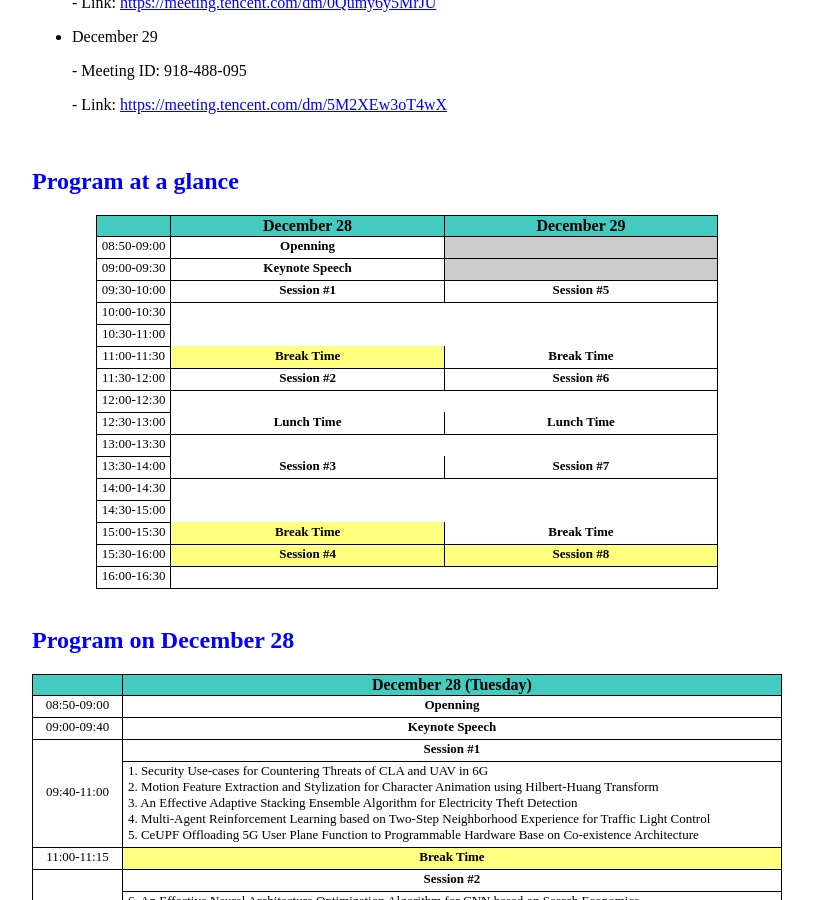
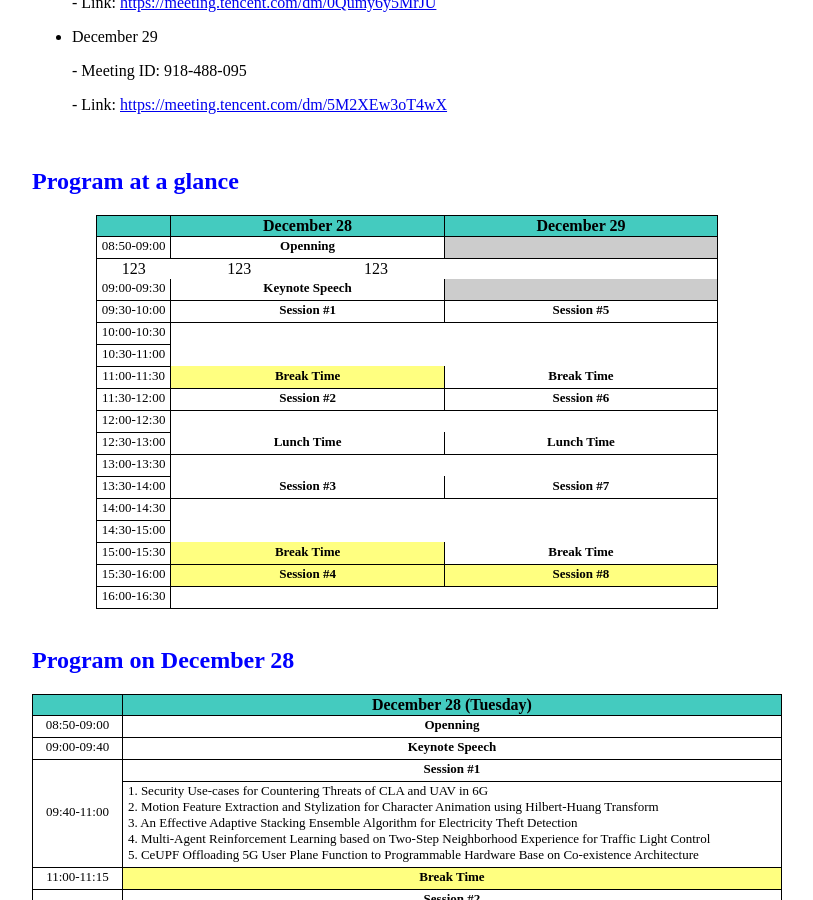
Before and after one commit to icea-conf/2021, a Jekyll site: the page built from program/index.html, in a window 1280 px wide and 900 px high, scrolled down 611 px. Shown: the whole window, without its empty margins (233-1046 px from the left). Built offline with Jekyll 4.4.1, drawn with Linux system fonts in a browser that asks for light colours.

Commit message:
Update index.html

```diff
--- a/program/index.html
+++ b/program/index.html
@@ -31,9 +31,15 @@ title: ACM ICEA 2021
 
 
                          <tr>
-                              <td class="tcontent4" width="12%">08:50-09:00</td>
+                              <td class="tcontent4" width="12%" rawspan="2">08:50-09:00</td>
                               <td class="tcontent4" width="44%" colspan="2"><b>Openning</b></td>
                               <td class="tcontent4" width="44%" colspan="2" style="background-color:#CCCCCC"></td>
+                         </tr>
+
+                         <tr>
+                              <td>123</td>
+                              <td>123</td>
+                              <td>123</td>
                          </tr>
 
                          <tr>
```
